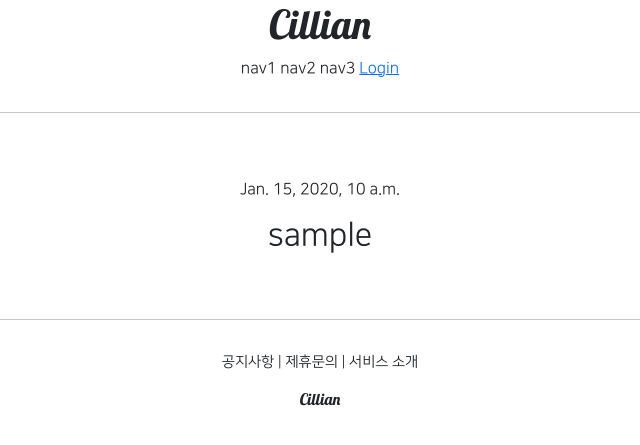
After one commit to Cillian1225/pragmatic, a Django app: page /account/detail/1 in a window 1280 px wide. The commit adds this page. Shown: the top 445 px of the page, without its empty margins (320-960 px from the left). Run offline with Django 4.2, Linux system fonts and the light colour scheme; tables that the repository leaves empty hold one stand-in row (values such as "Sample post"); some libraries are stand-ins or nearby versions.

Commit message:
django course 24 commit

```diff
--- /dev/null
+++ b/accountapp/templates/accountapp/detail.html
@@ -0,0 +1,14 @@
+{% extends 'base.html' %}
+
+{% block content %}
+<div>
+  <div style="text-align:center; max-width: 500px; margin: 4rem auto;">
+    <p>
+      {{ target_user.date_joined}}
+    </p>
+    <h2 style="font-family: 'NanumSquareB';">
+      {{ target_user.username}}
+    </h2>
+  </div>
+</div>
+{%endblock%}
--- a/accountapp/urls.py
+++ b/accountapp/urls.py
@@ -1,6 +1,6 @@
 from django.contrib.auth.views import LogoutView, LoginView
 from django.urls import path
-from accountapp.views import hello_world, AccountCreateView
+from accountapp.views import hello_world, AccountCreateView, AccountDetailView
 
 app_name = "accountapp"
 
@@ -9,6 +9,6 @@ urlpatterns = [
 
     path('login/', LoginView.as_view(template_name='accountapp/login.html'), name='login'),
     path('logout/', LogoutView.as_view(), name='logout'),
-
     path('create/', AccountCreateView.as_view(), name='create'),
+    path('detail/<int:pk>', AccountDetailView.as_view(), name='detail'),
 ]
--- a/accountapp/views.py
+++ b/accountapp/views.py
@@ -3,7 +3,7 @@ from django.contrib.auth.models import User
 from django.shortcuts import render
 from django.http import HttpResponse, HttpResponseRedirect
 from django.urls import reverse, reverse_lazy
-from django.views.generic import CreateView
+from django.views.generic import CreateView, DetailView
 
 from accountapp.models import Helloworld
 
@@ -28,3 +28,8 @@ class AccountCreateView(CreateView):
     form_class = UserCreationForm
     success_url = reverse_lazy('accountapp:hello_world')
     template_name = 'accountapp/create.html'
+
+class AccountDetailView(DetailView):
+    model = User
+    context_object_name = 'target_user'
+    template_name = 'accountapp/detail.html'
--- a/templates/head.html
+++ b/templates/head.html
@@ -20,17 +20,17 @@
         @font-face{
             font-family : 'NanumSquareEB';
             src: local ('NanumSquareEB'),
-            url("{% static 'fonts/NanumSquareEB.ttf' %}") format("opentype");
+            url("{% static 'fonts/NanumSquareEB.otf' %}") format("opentype");
         }
         @font-face{
             font-family : 'NanumSquareL';
             src: local ('NanumSquareL'),
-            url("{% static 'fonts/NanumSquareL.ttf' %}") format("opentype");
+            url("{% static 'fonts/NanumSquareB.otf' %}") format("opentype");
         }
         @font-face{
             font-family : 'NanumSquareB';
             src: local ('NanumSquareB'),
-            url("{% static 'fonts/NanumSquareB.ttf' %}") format("opentype");
+            url("{% static 'fonts/NanumSquareR.otf' %}") format("opentype");
         }
     </style>
 </head>
--- a/templates/header.html
+++ b/templates/header.html
@@ -10,8 +10,12 @@
         <a href="{% url 'accountapp:login' %}?next={{ request.path }}">
             <span>Login</span></a>
         {% else%}
+        <a href="{% url 'accountapp:detail' pk=user.pk %}">
+            <span>Mypage</span>
+        </a>
         <a href="{% url 'accountapp:logout' %}?next={{ request.path }}">
-            <span>Logout</span></a>
+            <span>Logout</span>
+        </a>
         {% endif%}
     </div>
 </div>
```
Also changed, not shown: static/fonts/NanumSquareR.ttf (added).
